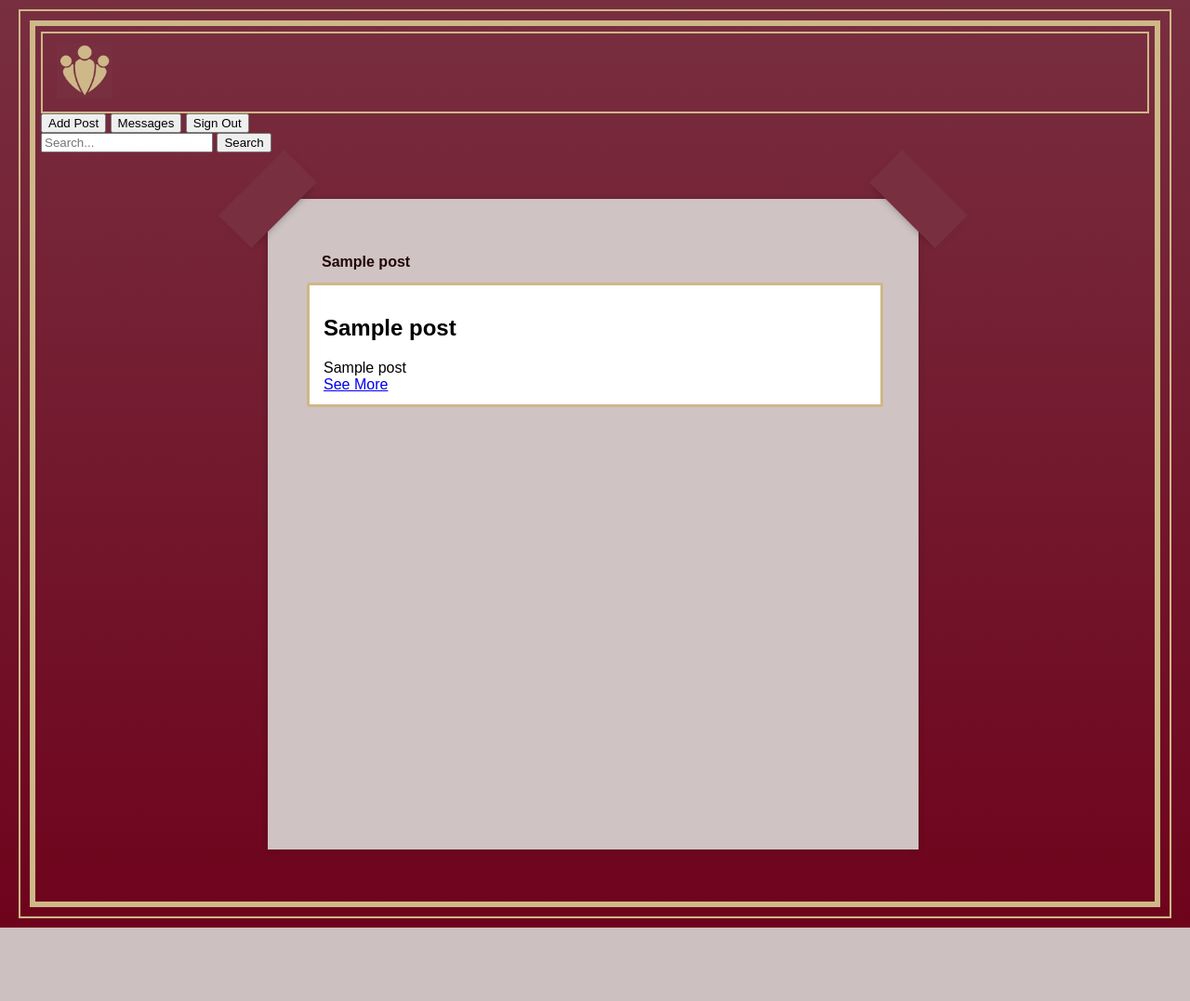
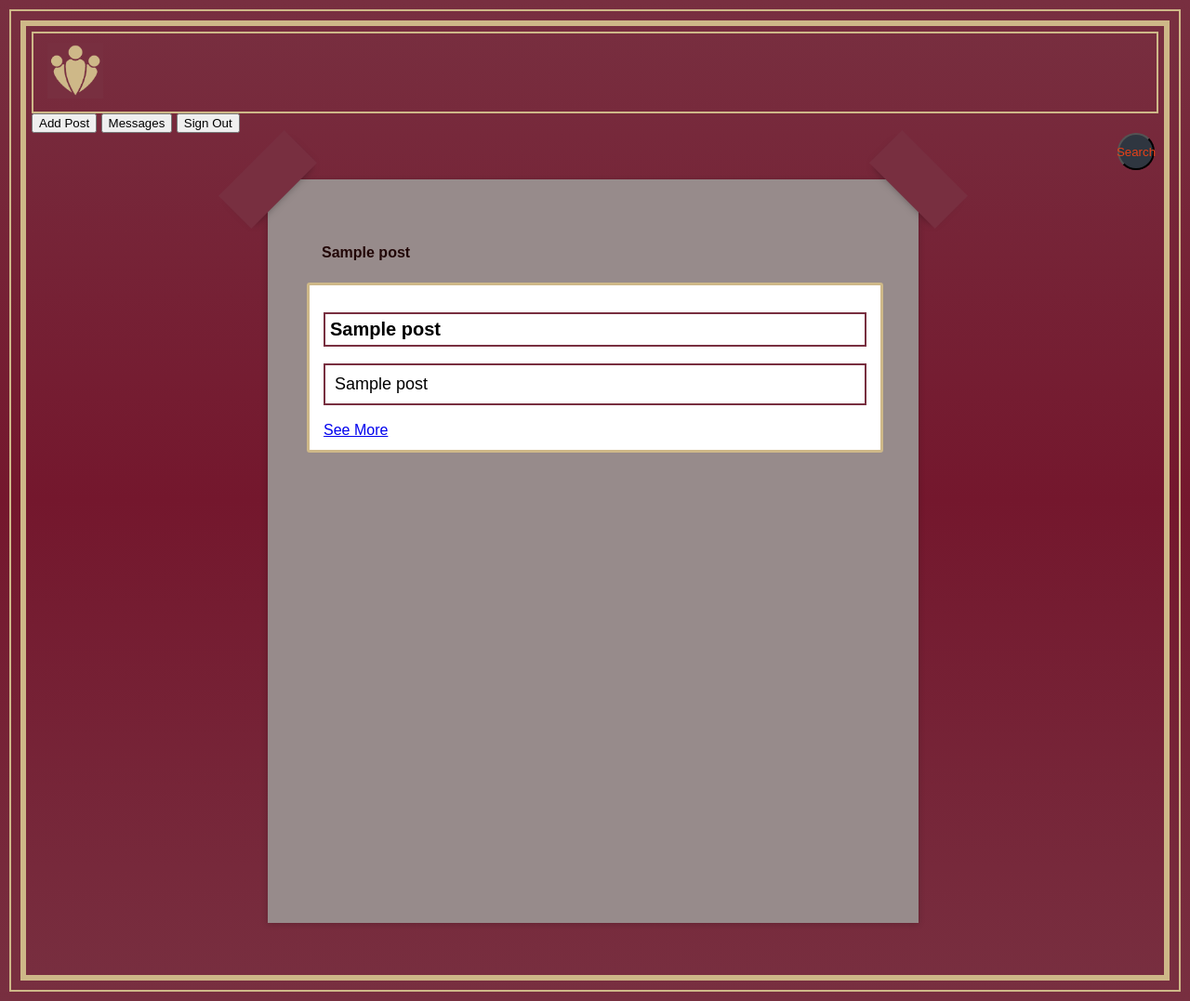
Before and after one commit to Yoti72/AskANole, a Flask app: template templates/MainPage.html in a window 1280 px wide. Shown: the whole page at 93% size. Before the commit the page ends 998 px from the top, so only its background shows below. Run offline with Flask 3, Linux system fonts and the light colour scheme; the template is opened without the code that fills it: most values are stand-ins (such as "Sample title", 1, 10 or a date in 2020).

Commit message:
Update CSS styles and search bar functionality

```diff
--- a/static/ErrorIVstyle.css
+++ b/static/ErrorIVstyle.css
@@ -10,7 +10,7 @@
 body {
 	margin: 0;
 	padding: 0;
-	background: linear-gradient(#782F40, #6e031c);
+	background: #782F40;
 	font-family: sans-serif;
 	text-align: center;
 	overflow-x: hidden
--- a/static/MainPageIVstyle.css
+++ b/static/MainPageIVstyle.css
@@ -6,16 +6,40 @@
 	* Style sheet for MainPage.html
 */
 
+
+html,
 body {
-	margin: 10px;
+	height: max-content;
+	margin: 0;
 	padding: 0;
 	font-family: Arial, sans-serif;
-	background: linear-gradient(#782F40, #6e031c);
+	background: linear-gradient(#782F40, #74172d, #782F40);
+}
+
+h1 {
+	color: #220707;
+	text-decoration: none;
+	font-size: 16px;
+	font-weight: bold;
+}
+
+h2 {
+	border: 2px solid #782F40;
+	padding: 5px;
+	font-size: 20px;
+}
+
+h3
+{
+	border: 2px solid #782F40;
+	font-weight: normal;
+	padding: 10px;
+	font-size: 18px;
 }
 
 .outer-border {
 	border: 2px solid #CEB888;
-	min-height: auto;
+	height: max-content;
 	min-width: 90%;
 	padding: 10px;
 	margin: 10px;
@@ -23,11 +47,11 @@ body {
 
 .mid-border {
 	border: 6px solid #CEB888;
-	min-height: 100%;
+	min-height: 100vh;
 	min-width: 96%;
 	padding: 6px;
 	padding-right: 10px;
-	margin: auto;
+
 }
 
 .inner-border {
@@ -49,14 +73,69 @@ body {
 	height: 60px;
 }
 
+search-bar {
+	position: absolute;
+	top: 50%;
+	left: 50%;
+	transform: translate(-50%, -50%);
+	background: #2f3640;
+	height: 40px;
+	border-radius: 40px;
+	padding: 10px;
+  }
+
+  .search-bar:hover > .search-bar-txt {
+	width: 240px;
+	padding: 0 6px;
+  }
+
+  .search-bar:hover > .search-bar-btn {
+	background: azure;
+	color: black;
+  }
+
+  .search-bar-btn {
+	color: #e84118;
+	float: right;
+	width: 40px;
+	height: 40px;
+	border-radius: 50%;
+	background: #2f3640;
+	display: flex;
+	justify-content: center;
+	align-items: center;
+	transition: 0.4s;
+	cursor: pointer;
+  }
+
+  .search-bar-btn > i {
+	font-size-adjust: 30px;
+  }
+
+  .search-bar-txt {
+	border: none;
+	background: none;
+	outline: none;
+	float: left;
+	padding: 0;
+	color: azure;
+	font-size: 16px;
+	transition: 0.4s;
+	line-height: 40px;
+	width: 0px;
+	font-weight: bold;
+  }
+
 .corners {
-	background: #cfc3c3;
-	height: 700px;
+	background: #978b8b;
+	height: max-content;
 	margin: 50px auto;
-	max-width: 700px;
+	width: 700px;
 	position: relative;
-	width: 80%;
+	min-height: 100vh;
 	box-shadow: 0 1px 7px hsla(0, 0%, 0%, 0.2);
+	background-attachment: fixed;
+	background-blend-mode: multiply;
 }
 
 .corners:after,
@@ -91,7 +170,6 @@ body {
 	width: 100%;
 	background-color: #fff;
 	margin: 13px;
-	;
 	margin-left: -16px;
 	min-height: 100px;
 	border: 3px solid #CEB888;
@@ -104,14 +182,6 @@ body {
 	align-items: center;
 	justify-content: space-between;
 }
-
-.post__profile-name {
-	color: #220707;
-	text-decoration: none;
-	font-size: 16px;
-	font-weight: bold;
-}
-
 
 /* Content */
 .post__content {
--- a/templates/MainPage.html
+++ b/templates/MainPage.html
@@ -30,8 +30,8 @@
 
                 <div class="search-bar">
                     <form method="POST" action="/search">
-                        <input type="text" placeholder="Search..." name="searched">
-                        <button type="submit">Search</button>
+                        <input class="search-bar-txt" type="text" name="" placeholder="Search..." name="searched">
+                        <button class="search-bar-btn" type="submit">Search</button>
                     </form>
                 </div>
 
@@ -43,15 +43,11 @@
                         {% for post in posts %}
                         <div class="post__content">
                             <div class="post__top">
-                                <a class="post__profile-name">{{ post[1] }}</a>
+                                <h1> {{ post[1] }}</h1>
                             </div>
                             <article class="post">
                                 <h2>{{ post[2] }}</a></h2>
-
-
-
-
-                                {{ post[3] }}
+                                <h3>{{ post[3] }}</h3>
 
                                 <div class="goto-post">
                                     <a href="{{ url_for('post_detail', post_id=post[0]) }}">See More</a>
```
